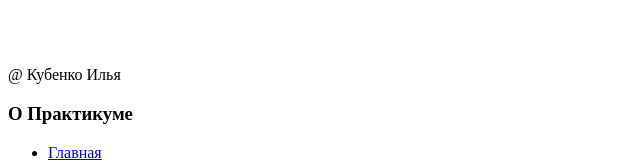
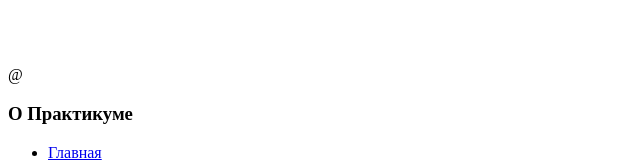
Before and after one commit to VadimPrivalov/first-project, a plain HTML site: page sprint-2-sources/index.html in a window 1280 px wide. Shown: the part 8159-8321 px from the top of the page, without its empty margins (0-640 px from the left). Drawn offline with Linux system fonts and the light colour scheme.

Commit message:
Update index.html

```diff
--- a/sprint-2-sources/index.html
+++ b/sprint-2-sources/index.html
@@ -219,7 +219,7 @@
       <div class="footer__columns">
         <div class="footer__column footer__column_content_copyright">
           <img class="logo logo_place_footer" src="./images/logo/logo_place_footer.svg" alt="Яндекс Практикум">
-          <p class="footer__author">&commat; Кубенко Илья</p>
+          <p class="footer__author">&commat;</p>
         </div>
         <nav class="footer__column footer__column_content_info">
           <h3 class="footer__column-heading">О Практикуме</h3>
```
